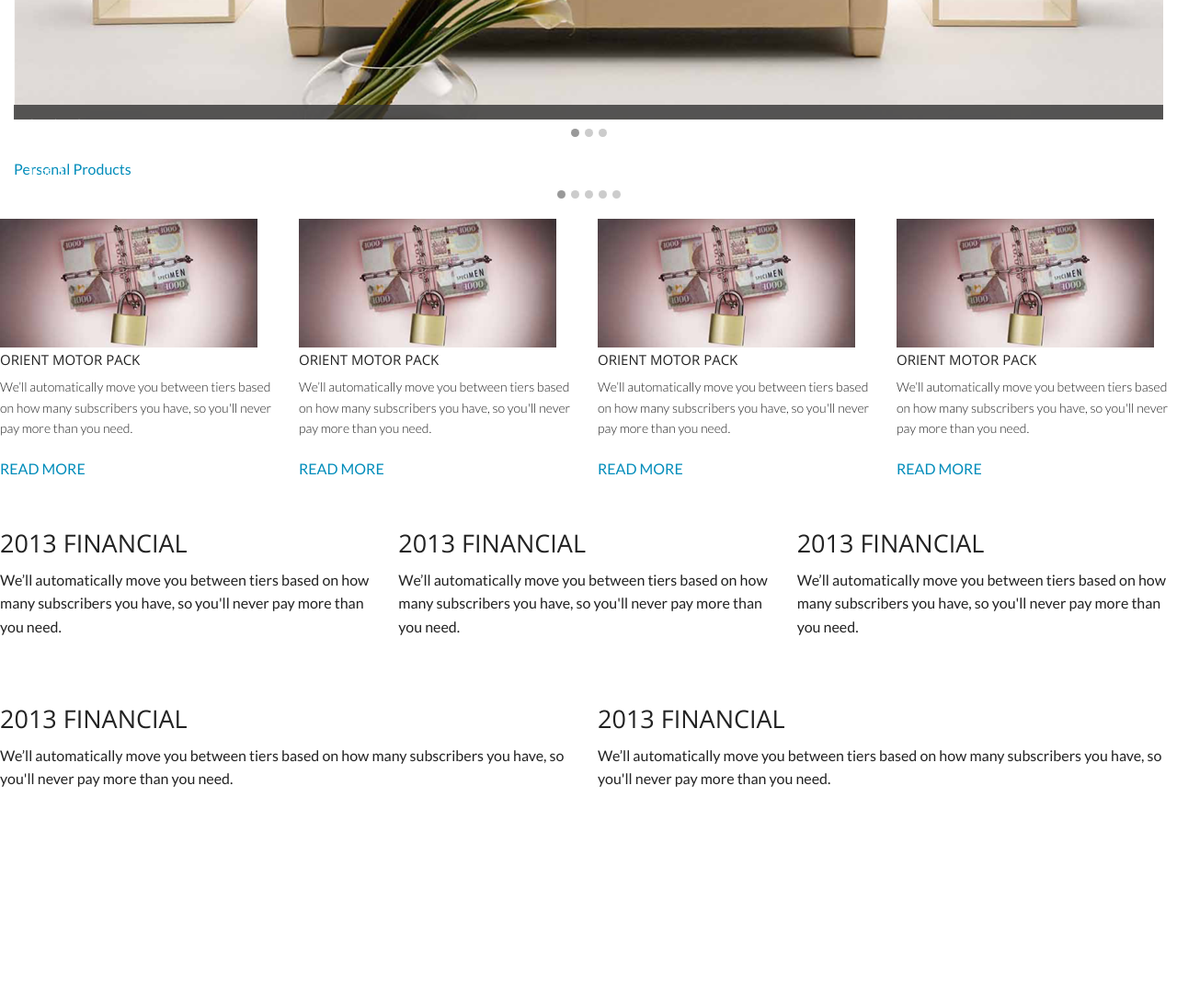
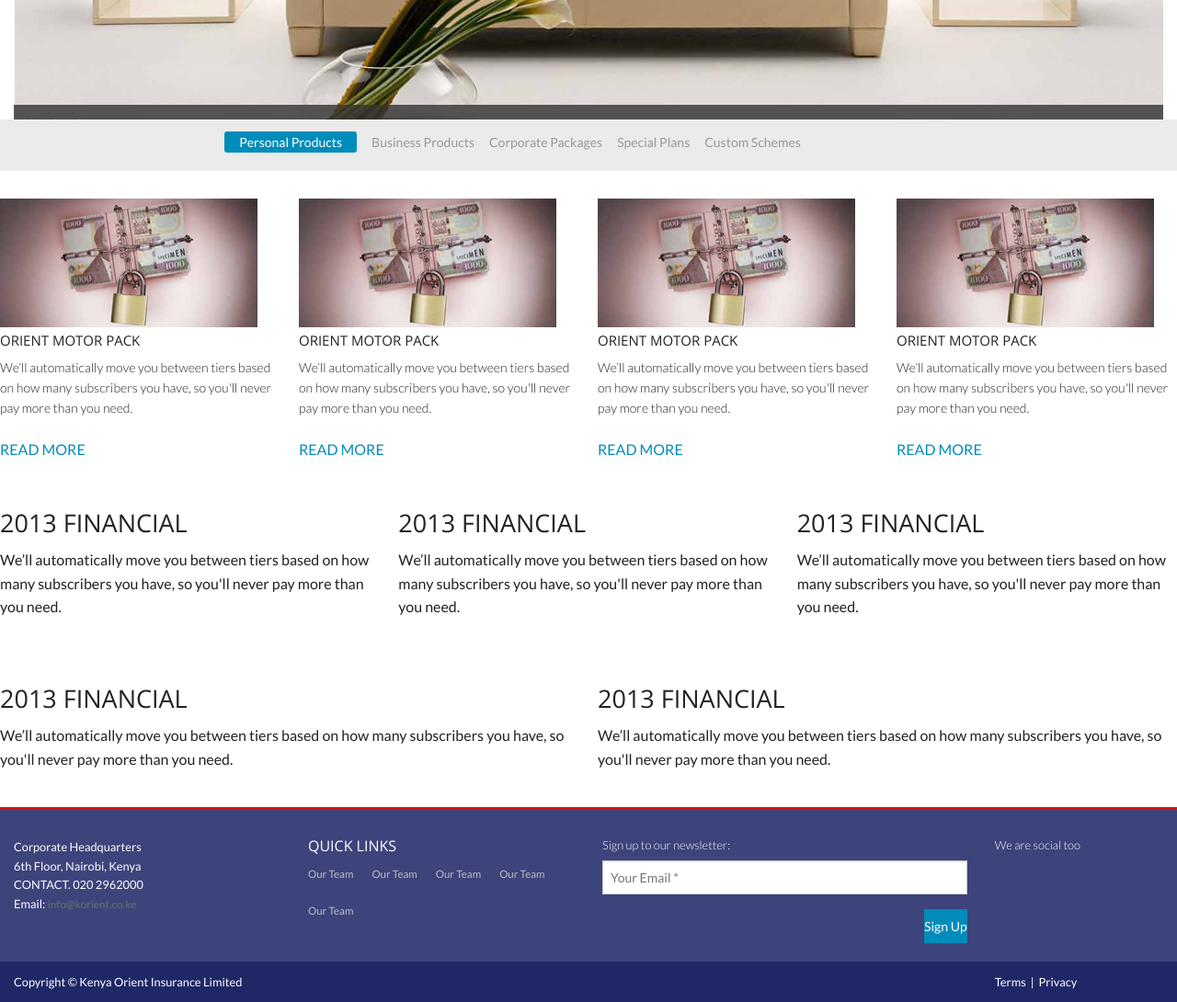
Before and after one commit to kimenye/koil, a website: page index.html in a window 1280 px wide. Shown: the part 480-1570 px from the top of the page at 92% size. Before the commit the page ends 1380 px from the top, so only its background shows below. Drawn offline with nearby package versions, Linux system fonts and the light colour scheme.

Commit message:
added footer

```diff
--- a/index.html
+++ b/index.html
@@ -8,7 +8,7 @@
      <link href='http://fonts.googleapis.com/css?family=Lato:100,300,400,700,900' rel='stylesheet' type='text/css'>
     <script src="js/modernizr.js"></script>
   </head>
-  <body>
+  <body class="home">
 
     <div id="header" class="row">
      <div class="logo left">
@@ -35,7 +35,7 @@
     <div id="slider">
         <div class="row">
       <div class="large-12 columns">
-          <ul class="example-orbit" data-orbit>
+          <ul class="example-orbit" data-orbit data-options="bullets:false;">
               <li>
                   <img src="img/home.png" alt="slide 1" />
                   <div class="orbit-caption">
@@ -58,26 +58,29 @@
       </div>
      </div>
     </div>
-    <div id="navM" class="row">
-        <div class="large-12 columns">
-            <ul class="example-orbit" data-orbit>
-                <li>
-                  <a href="">Personal Products</a>
-                </li>
-                <li>
-                    <a href="">business products</a>
-                </li>
-                <li>
-                    <a href="">Corporate packages</a>
-                </li>
-                <li>
-                    <a href="">special plans</a>
-                </li>
-                <li>
-                    <a href="">custom schemes</a>
-                </li>
-            </ul>
+    <div id="navM">
+      <div class="row">
+        <div class="large-8 large-centered columns">
+            <!--<ul class="example-orbit" data-orbit>-->
+            <dl class="sub-nav">
+              <dd class="active">
+                <a href="">Personal Products</a>
+              </dd>
+              <dd>
+                <a href="">Business Products</a>
+              </dd>
+              <dd>
+                <a href="">Corporate Packages</a>
+              </dd>
+              <dd>
+                <a href="">Special Plans</a>
+              </dd>
+              <dd>
+                <a href="">Custom Schemes</a>
+              </dd>
+            </dl>
         </div>
+      </div>
     </div>
    <div id="products" class="row">
      <ul class="small-block-grid-4">
@@ -182,6 +185,93 @@
 
         </ul>
     </div>
+
+    <div class="footer">
+      <div class="row">
+        <div class="large-12 columns">
+          <div class="row">
+            <div class="large-3 columns">
+              <ul class="vcard">
+                <li>Corporate Headquarters</li>
+                <li class="street-address">6th Floor, Nairobi, Kenya</li>
+                <li class="street-address">CONTACT. 020 2962000</li>
+                <li class="street-address">Email:
+                  <a href="mailto:info@korient.co.ke">info@korient.co.ke</a>
+                </li>
+              </ul>
+            </div>
+            <div class="large-3 columns">
+              <h6>QUICK LINKS</h6>
+              <ul class="large-block-grid-2.small-block-grid-2.links">
+                <li>
+                  <a>Our Team</a>
+                </li>
+                <li>
+                  <a>Our Team</a>
+                </li>
+                <li>
+                  <a>Our Team</a>
+                </li>
+                <li>
+                  <a>Our Team</a>
+                </li>
+                <li>
+                  <a>Our Team</a>
+                </li>
+              </ul>
+            </div>
+            <div class="large-4 columns">
+              <p>Sign up to our newsletter:</p>
+              <form>
+                <div class="row collapse">
+                  <div class="large-8.columns">
+                    <input type="email" placeholder="Your Email *" />
+                  </div>
+                  <div class="large-4.columns">
+                    <input type="submit" class="button postfix expand signup" value="Sign Up" />
+                  </div>
+                </div>
+              </form>
+            </div>
+            <div class="large-2 columns">
+              <p>
+                We are social too
+              </p>
+              <ul class="large-block-grid-4">
+                <li>
+                  <a class="facebook" href="" />
+                </li>
+                <li>
+                  <a class="twitter" href="" />
+                </li>
+              </ul>
+            </div>
+          </div>
+        </div>
+      </div>
+    </div>
+
+    <div class="copyright">
+      <div class="row">
+        <div class="large-10 columns">
+          <p>
+            Copyright &copy; Kenya Orient Insurance Limited
+          </p>
+        </div>
+        <div class="large-2 columns">
+          <p>
+            <a>
+              Terms
+            </a>
+            &nbsp;|&nbsp;
+            <a>
+              Privacy
+            </a>
+          </p>
+        </div>
+      </div>
+    </div>
+
     <script src="js/jquery.js"></script>
     <script src="js/foundation.min.js"></script>
     <script>
--- a/scss/app.scss
+++ b/scss/app.scss
@@ -45,3 +45,78 @@
   h3{ font-size: 15px; font-weight: 400;}
   p{ font-size: 14px; font-weight: 300;}
 }
+
+#navM {
+  background: #EBEBEB;
+  margin-bottom: 30px;
+
+  .sub-nav {
+    margin: 10px auto;
+    padding-top: 4px;
+  }
+}
+
+.home {
+  .orbit-container .orbit-timer {
+    display: none;
+  }
+}
+
+/** Footer **/
+.footer {
+    border-top: 3px solid #d41117;
+    padding-top: 20px;
+    background-color: #3d437b;
+
+    .vcard {
+      color: #ffffff;
+      border: none;
+      padding: 0.625em 0;
+
+      a, .tel {
+        color: #5c686f;
+        font-weight: bold;
+      }
+    }
+
+    a {
+      color: #bcbec0;
+      font-size: 0.9em;
+    }
+
+    p, li {
+      font-size: 0.8em;
+    }
+
+    .links {
+      li {
+        margin-bottom: 0px;
+        padding-bottom: 0px;
+      }
+    }
+
+    h6, p {
+      color: #ffffff;
+      font-weight: 300;
+      margin-top: 8px;
+    }
+
+    p {
+      margin-bottom: 0.5em;
+    }
+}
+
+.copyright {
+  background-color: #202767;
+
+  p {
+    color: #ffffff;
+    font-size: .8em;
+    padding: 0.9em 0;
+    margin-bottom: 0px;
+
+    a {
+      color: #ffffff;
+    }
+  }
+}
```
Also changed, not shown: stylesheets/app.css.
